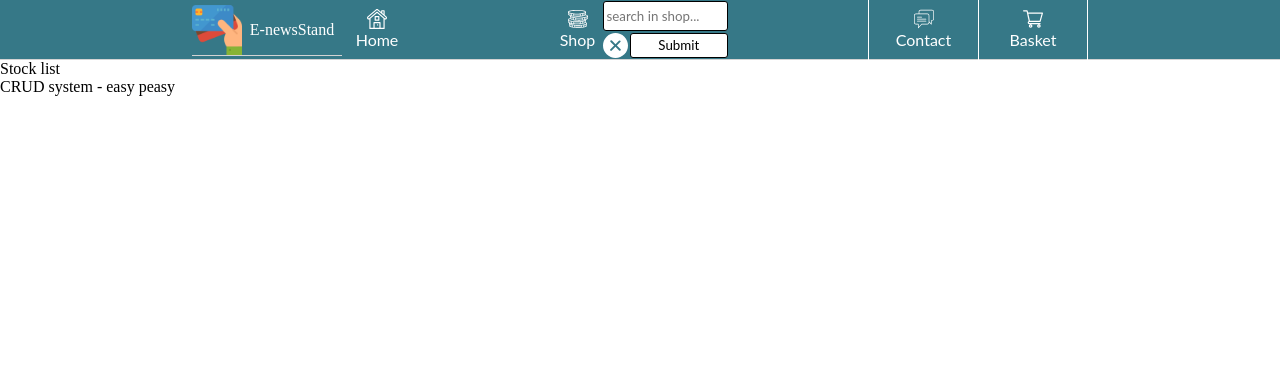
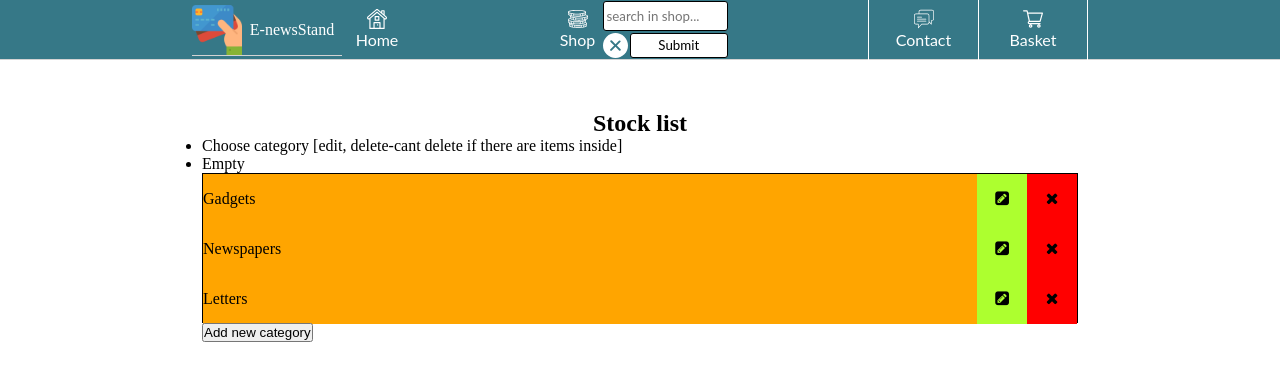
Before and after one commit to klauza/e-newsstand, a React (Create React App) app in the folder client/: page /admin/stock in a window 1280 px wide. Shown: the top 380 px of the page. Built offline with nearby package versions, Linux system fonts and the light colour scheme; what react-pose would draw is missing.

Commit message:
admin stock list sketch

```diff
--- /dev/null
+++ b/client/src/components/Admin/AdminCategory.js
@@ -0,0 +1,31 @@
+import React from 'react';
+import styled from 'styled-components';
+
+const Main = styled.div`
+  position: fixed;
+  top: 0px; left: 0px;
+  right: 0px;
+  bottom: 0px;
+  background: rgba(0,0,0,0.5);
+  color: white;
+`;
+const Content = styled.div`
+  display: grid;
+  align-self: center;
+  width: 90vw;
+  margin: auto;
+  background: black;
+`;
+
+const AdminCategory = ({modal, setIsOpen}) => {
+  return (
+    <Main>
+      <Content>
+        MODAL {modal}
+        Close modal <button onClick={()=>setIsOpen(false)}>X</button>
+      </Content>
+    </Main>
+  )
+}
+
+export default AdminCategory
--- a/client/src/components/Admin/AdminStock.js
+++ b/client/src/components/Admin/AdminStock.js
@@ -1,11 +1,89 @@
-import React from 'react'
+import React, {useState} from 'react';
+import styled from 'styled-components';
+import { Wrapper } from '../../layout/StyledComponents';
+import AdminCategory from './AdminCategory';
+
+const Header = styled.h2`
+  text-align: center;
+`;
+const StockButton = styled.button`
+  width: auto;
+  margin: 0 auto;
+`;
+const Category = styled.li`
+  height: 50px;
+  display: grid;
+  grid-template-columns: auto 50px 50px;
+  border: 1px solid black;
+  div{
+    line-height: 50px;
+  }
+  .category-name{
+    background: orange;
+    &:hover{
+      cursor: pointer;
+      background: whitesmoke;
+    }
+  }
+  .category-edit{
+    background: greenyellow;
+    text-align: center;
+  }
+  .category-delete{
+    background: red;
+    text-align: center;
+  }
+`;
 
 const AdminStock = () => {
+
+  const [isOpen, setIsOpen] = useState(false);
+  const [modalIndex, setModalIndex] = useState(null);
+
+  const openModal = (id) => {
+
+    setModalIndex(id);
+    setIsOpen(true);
+  }
+
+  const temporaryArray = [
+    {
+      name: "Gadgets",
+      id: 0
+    },
+    {
+      name: "Newspapers",
+      id: 1
+    },
+    {
+      name: "Letters",
+      id: 2
+    }
+  ]
+
   return (
-    <div>
-      <div>Stock list</div>
-      <div>CRUD system - easy peasy</div>
-    </div>
+    <Wrapper>
+      <Header>Stock list</Header>
+
+      <ul>
+        <li>Choose category [edit, delete-cant delete if there are items inside]</li>
+        <li>Empty</li>
+
+        {temporaryArray.map( (cat,id) =>
+          <Category key={id}>
+            <div className="category-name" onClick={()=>openModal(cat.id)}>{cat.name}</div>
+            <div className="category-edit"><i className="fa fa-pencil-square"></i></div>
+            <div className="category-delete"><i className="fa fa-times"></i></div>
+          </Category>
+        )}
+
+
+      </ul>
+
+      {isOpen ? (<AdminCategory setIsOpen={setIsOpen} modal={modalIndex} />) : (null)}
+
+      <StockButton>Add new category</StockButton>
+    </Wrapper>
   )
 }
 
```
